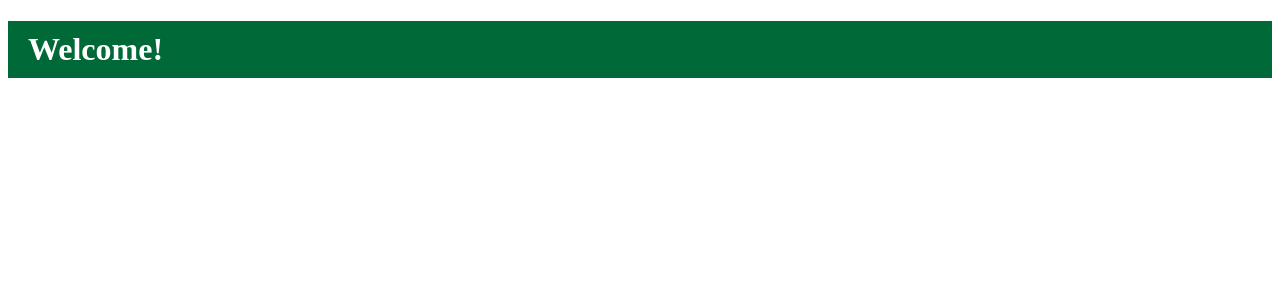
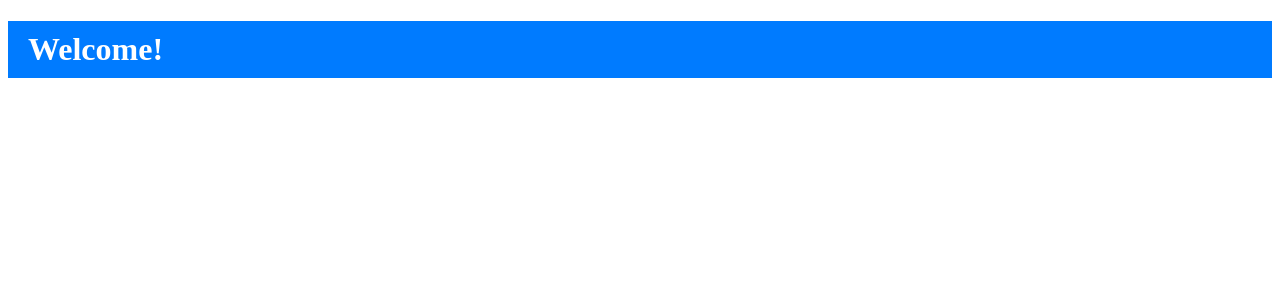
Before and after one commit to mkiamoyo/MOBPROG-IT252-react-w3schools, a React (Vite) app in the folder my-react-app/: page / in a window 1280 px wide. Shown: the top 300 px of the page. Built offline with nearby package versions, Linux system fonts and the light colour scheme.

Commit message:
W3Schools React CSS-in-JS Sample code 01

```diff
--- a/my-react-app/src/main.jsx
+++ b/my-react-app/src/main.jsx
@@ -3,7 +3,7 @@ import styled from 'styled-components';
 
 const MyHeader = styled.h1`
   padding: 10px 20px;
-  background-color: #006938;
+  background-color: #007bff;
   color: white;
 `;
 
```
